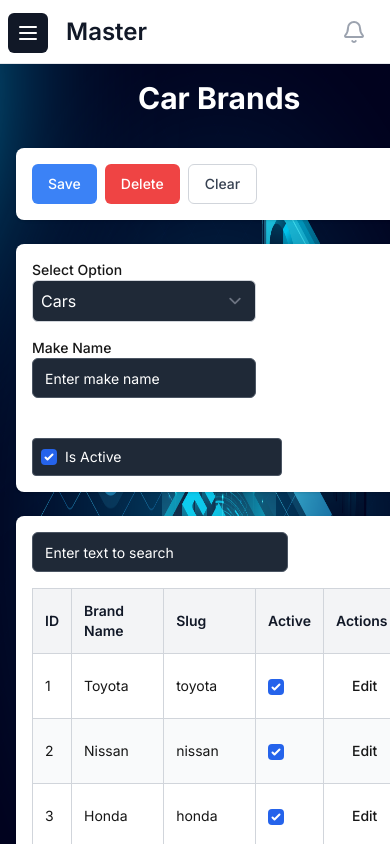
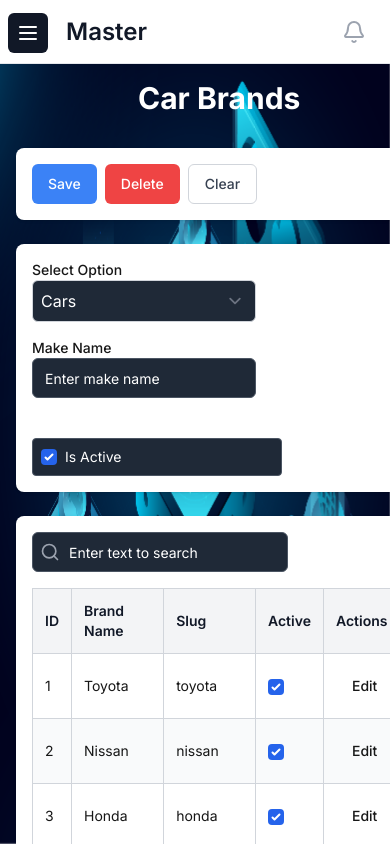
Before and after one commit to Muhammad-Danish-011/erp-system-main, a Next.js app in the folder frontend/: page /master/car-brand in a window 390 px wide. Shown: the top 844 px of the page. Built offline with nearby package versions, Linux system fonts and the light colour scheme.

Commit message:
sidebar responsive

```diff
--- a/frontend/src/app/master/car-brand/page.tsx
+++ b/frontend/src/app/master/car-brand/page.tsx
@@ -13,6 +13,7 @@ import {
   Table,
 } from "@/components/ui/table";
 import { Checkbox } from "@/components/ui/checkbox";
+import { Search } from "lucide-react";
 
 interface CarBrand {
   id: number;
@@ -97,9 +98,14 @@ export default function CarBrandPage() {
   return (
     <div className="space-y-6">
       {/* Actions */}
-      <h1 className="text-3xl font-bold text-center mb-8 text-white">Car Brands</h1>
+      <h1 className="text-3xl font-bold text-center mb-8 text-white">
+        Car Brands
+      </h1>
       <div className="flex items-center gap-2 bg-white p-4 rounded-lg shadow">
-        <Button onClick={handleSave} className="bg-blue-500 hover:bg-blue-600 text-white">
+        <Button
+          onClick={handleSave}
+          className="bg-blue-500 hover:bg-blue-600 text-white"
+        >
           {selectedBrand ? "Update" : "Save"}
         </Button>
         <Button
@@ -109,7 +115,11 @@ export default function CarBrandPage() {
         >
           Delete
         </Button>
-        <Button variant="outline" onClick={handleClear} className="border-gray-300 hover:bg-gray-100 text-gray-700">
+        <Button
+          variant="outline"
+          onClick={handleClear}
+          className="border-gray-300 hover:bg-gray-100 text-gray-700"
+        >
           Clear
         </Button>
       </div>
@@ -154,16 +164,18 @@ export default function CarBrandPage() {
 
       {/* Table */}
       <div className="bg-white p-4 rounded-lg shadow">
+
+        <div className="relative mb-4 w-64">
+                  <Search className="absolute left-2 top-1/2 h-5 w-5 -translate-y-1/2 text-gray-400" />
                   <Input
                     placeholder="Enter text to search"
                     value={search}
                     onChange={(e) => setSearch(e.target.value)}
-          className="mb-4 w-64"
+                    className="pl-9"
                   />
+                </div>
+
         <div className="overflow-x-auto">
-
-
-
           <Table>
             <TableHeader>
               <TableRow>
@@ -189,10 +201,7 @@ export default function CarBrandPage() {
                     />
                   </TableCell>
                   <TableCell>
-                  <Button
-                    variant="ghost"
-                    onClick={() => handleUpdate(brand)}
-                  >
+                    <Button variant="ghost" onClick={() => handleUpdate(brand)}>
                       Edit
                     </Button>
                   </TableCell>
--- a/frontend/src/app/sign-in/page.tsx
+++ b/frontend/src/app/sign-in/page.tsx
@@ -104,7 +104,7 @@ const handleSubmit = async (e: React.FormEvent) => {
       }}
     >
 
-<div className="absolute top-4 left-4 z-10 animate-pulse">
+<div className="absolute top-4 left-4 z-10 animate-pulse hidden md:block">
         <Logo />
       </div>
       <Card className="md:h-auto w-[80%] sm:w-[420px] p-4 sm:p-8 bg-white/90 shadow-2xl rounded-2xl">
--- a/frontend/src/app/sign-up-hidden-onlyForOffice/page.tsx
+++ b/frontend/src/app/sign-up-hidden-onlyForOffice/page.tsx
@@ -82,7 +82,7 @@ const SignUp = () => {
       }}
     >
 
-      <div className="absolute top-4 left-4 z-10 animate-pulse">
+      <div className="absolute top-4 left-4 z-10 animate-pulse hidden lg:block">
         <Logo />
       </div>
       <Card className="md:h-auto w-[80%] sm:w-[600px] p-4 sm:p-8 bg-white/90 shadow-2xl rounded-2xl">
--- a/frontend/src/components/Modals/UploadTT/TeligraphTransferModal.tsx
+++ b/frontend/src/components/Modals/UploadTT/TeligraphTransferModal.tsx
@@ -53,8 +53,8 @@ export default function TeligraphTransferModal({
   if (!isOpen) return null;
 
   return (
-    <div className="fixed inset-0 bg-black/50 flex items-center justify-center z-50">
-      <div className="bg-white w-[900px] rounded shadow-lg p-6">
+    <div className="fixed inset-0 bg-black/50 flex items-center justify-center z-50 ">
+      <div className="bg-white rounded shadow-lg p-6 m-2">
         {/* Title */}
         <h2 className="text-xl font-semibold mb-2 text-center">
           Selected Payment
@@ -91,7 +91,7 @@ export default function TeligraphTransferModal({
           <div className="flex flex-col">
             {/* <label className="text-sm font-medium">Select Option</label> */}
             <div>
-              <span>Select customer Payment is received from :</span>
+              <span className="">Select customer Payment is received from :</span>
               <select
                 value={" "}
                 // onChange={(e) => setVehicleType(e.target.value)}
@@ -105,7 +105,7 @@ export default function TeligraphTransferModal({
             </div>
           </div>
 
-          <div className="">
+          <div className="flex">
             <Button
               variant="outline"
               onClick={onClose}
--- a/frontend/src/components/Modals/acknowledgedTT/acknowledgeTT.tsx
+++ b/frontend/src/components/Modals/acknowledgedTT/acknowledgeTT.tsx
@@ -3,8 +3,19 @@
 import React from "react";
 import { Button } from "@/components/ui/button";
 import { Input } from "@/components/ui/input";
-import { Select, SelectTrigger, SelectValue, SelectContent, SelectItem } from "@/components/ui/select";
-import { Dialog, DialogContent, DialogHeader, DialogTitle } from "@/components/ui/dialog";
+import {
+  Select,
+  SelectTrigger,
+  SelectValue,
+  SelectContent,
+  SelectItem,
+} from "@/components/ui/select";
+import {
+  Dialog,
+  DialogContent,
+  DialogHeader,
+  DialogTitle,
+} from "@/components/ui/dialog";
 
 type Props = {
   open: boolean;
@@ -14,7 +25,7 @@ type Props = {
 export default function ApproveRejectVoucherModal({ open, onClose }: Props) {
   return (
     <Dialog open={open} onOpenChange={onClose}>
-      <DialogContent className="max-w-3xl">
+      <DialogContent className="max-w-2xl">
         <DialogHeader>
           <div className="flex justify-between items-center">
             <DialogTitle className="text-2xl font-bold text-cyan-600">
@@ -29,7 +40,7 @@ export default function ApproveRejectVoucherModal({ open, onClose }: Props) {
         <div className="border-t my-2" />
 
         {/* Form */}
-        <div className="grid grid-cols-2 gap-6 py-4">
+        <div className="grid grid-cols-2 gap-6 py-4 ">
           {/* Left Side */}
           <div className="space-y-4">
             <div className="flex items-center gap-3">
--- a/frontend/src/components/layout/LayoutWrapper.tsx
+++ b/frontend/src/components/layout/LayoutWrapper.tsx
@@ -10,7 +10,8 @@ export default function LayoutWrapper({ children }: { children: React.ReactNode
     pathname === "/sign-in" || pathname === "/sign-up-hidden-onlyForOffice";
 
   return (
-    <div className="flex h-full">
+
+    <div className="flex h-screen">
       {/* Sidebar */}
       {!isAuthPage && <Sidebar />}
 
--- a/frontend/src/components/layout/sidebar.tsx
+++ b/frontend/src/components/layout/sidebar.tsx
@@ -417,7 +417,7 @@ const settingsNav = { name: "Settings", href: "/settings", icon: SettingsIcon };
       {/* Sidebar */}
       <div
         className={cn(
-          "fixed lg:static top-0 left-0 z-50 flex flex-col bg-gray-900 transition-all duration-300 h-[100vh] overflow-hidden",
+          "fixed lg:static top-0 left-0 z-50 flex flex-col bg-gray-900 transition-all duration-300 overfoow-y-auto h-screen",
           isCollapsed ? "w-16" : "w-64",
           // mobile behavior
           isMobileOpen ? "translate-x-0" : "-translate-x-full",
```
Lines whose indentation alone changed are shown as unchanged.
